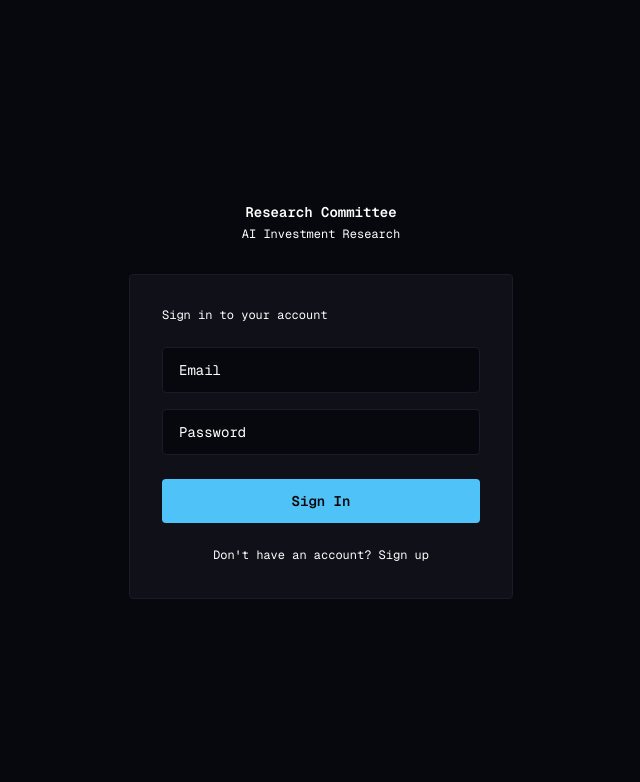
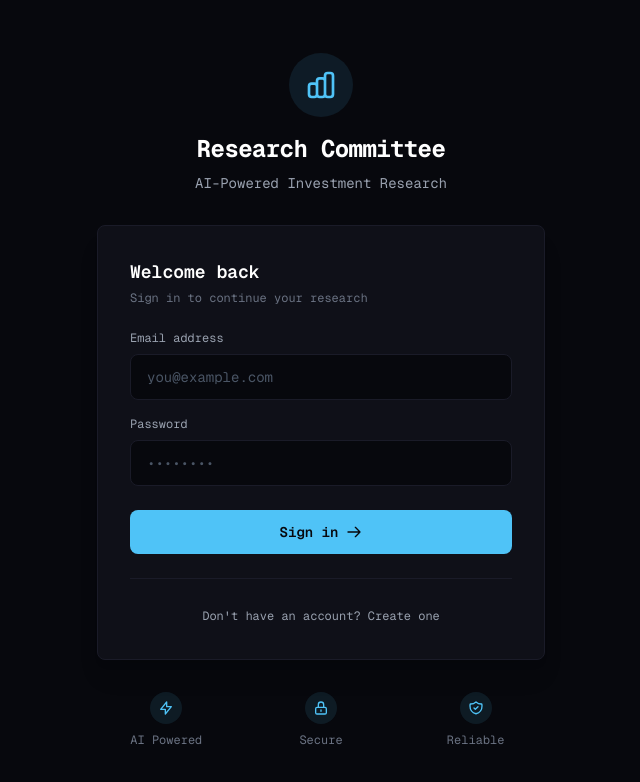
Before and after one commit to yoyon111/AI-stock-evaluator, a Next.js app: page /login in a window 1280 px wide. Shown: the top 782 px of the page, without its empty margins (319-959 px from the left). Built offline with nearby package versions, Linux system fonts and the light colour scheme; no server answers.

Commit message:
Add files via upload

```diff
--- a/app/login/page.tsx
+++ b/app/login/page.tsx
@@ -10,6 +10,7 @@ export default function Login() {
   const [isSignUp, setIsSignUp] = useState(false)
   const [loading, setLoading] = useState(false)
   const [error, setError] = useState('')
+  const [success, setSuccess] = useState('')
   const router = useRouter()
   const supabase = createClient()
 
@@ -17,70 +18,181 @@ export default function Login() {
     e.preventDefault()
     setLoading(true)
     setError('')
+    setSuccess('')
 
     if (isSignUp) {
       const { error } = await supabase.auth.signUp({ email, password })
-      if (error) setError(error.message)
-      else setError('Check your email to confirm your account.')
+      if (error) {
+        setError(error.message)
+      } else {
+        setSuccess('✓ Check your email to confirm your account')
+        setEmail('')
+        setPassword('')
+      }
     } else {
       const { error } = await supabase.auth.signInWithPassword({ email, password })
-      if (error) setError(error.message)
-      else router.push('/')
+      if (error) {
+        setError(error.message)
+      } else {
+        router.push('/')
+      }
     }
 
     setLoading(false)
   }
 
   return (
-    <div className="min-h-screen bg-[#07080d] flex items-center justify-center">
-      <div className="w-full max-w-sm">
+    <div className="min-h-screen bg-[#07080d] flex items-center justify-center p-4">
+      <div className="w-full max-w-md">
+        {/* Header */}
         <div className="mb-8 text-center">
-          <h1 className="text-white font-mono text-sm font-semibold">Research Committee</h1>
-          <p className="text-white font-mono text-xs mt-1">AI Investment Research</p>
+          <div className="w-16 h-16 mx-auto mb-4 rounded-full bg-[#4fc3f7]/10 flex items-center justify-center">
+            <svg className="w-8 h-8 text-[#4fc3f7]" fill="none" stroke="currentColor" viewBox="0 0 24 24">
+              <path strokeLinecap="round" strokeLinejoin="round" strokeWidth={2} d="M9 19v-6a2 2 0 00-2-2H5a2 2 0 00-2 2v6a2 2 0 002 2h2a2 2 0 002-2zm0 0V9a2 2 0 012-2h2a2 2 0 012 2v10m-6 0a2 2 0 002 2h2a2 2 0 002-2m0 0V5a2 2 0 012-2h2a2 2 0 012 2v14a2 2 0 01-2 2h-2a2 2 0 01-2-2z" />
+            </svg>
+          </div>
+          <h1 className="text-white font-mono text-2xl font-bold tracking-tight mb-2">
+            Research Committee
+          </h1>
+          <p className="text-gray-400 font-mono text-sm">
+            AI-Powered Investment Research
+          </p>
         </div>
 
-        <div className="border border-[#1a1b28] rounded p-8 bg-[#0f1018]">
-          <p className="text-white font-mono text-xs mb-6">
-            {isSignUp ? 'Create an account' : 'Sign in to your account'}
+        {/* Login Form */}
+        <div className="border border-[#1a1b28] rounded-lg p-8 bg-[#0f1018] shadow-xl">
+          <div className="mb-6">
+            <h2 className="text-white font-mono text-lg font-semibold mb-1">
+              {isSignUp ? 'Create account' : 'Welcome back'}
+            </h2>
+            <p className="text-gray-500 font-mono text-xs">
+              {isSignUp
+                ? 'Get started with your research account'
+                : 'Sign in to continue your research'
+              }
             </p>
+          </div>
 
-          <form onSubmit={handleSubmit} className="flex flex-col gap-4">
+          <form onSubmit={handleSubmit} className="space-y-4">
+            <div>
+              <label className="text-gray-400 font-mono text-xs mb-2 block">
+                Email address
+              </label>
               <input
                 type="email"
                 value={email}
                 onChange={e => setEmail(e.target.value)}
-              placeholder="Email"
+                placeholder="you@example.com"
                 required
-              className="bg-[#07080d] border border-[#1a1b28] text-white placeholder-white rounded px-4 py-3 text-sm font-mono focus:outline-none focus:border-[#4fc3f7]"
+                className="w-full bg-[#07080d] border border-[#1a1b28] text-white placeholder-gray-600 rounded-lg px-4 py-3 text-sm font-mono focus:outline-none focus:border-[#4fc3f7] focus:ring-1 focus:ring-[#4fc3f7] transition-all"
               />
+            </div>
+
+            <div>
+              <label className="text-gray-400 font-mono text-xs mb-2 block">
+                Password
+              </label>
               <input
                 type="password"
                 value={password}
                 onChange={e => setPassword(e.target.value)}
-              placeholder="Password"
+                placeholder="••••••••"
                 required
-              className="bg-[#07080d] border border-[#1a1b28] text-white placeholder-white rounded px-4 py-3 text-sm font-mono focus:outline-none focus:border-[#4fc3f7]"
+                minLength={6}
+                className="w-full bg-[#07080d] border border-[#1a1b28] text-white placeholder-gray-600 rounded-lg px-4 py-3 text-sm font-mono focus:outline-none focus:border-[#4fc3f7] focus:ring-1 focus:ring-[#4fc3f7] transition-all"
               />
+              {isSignUp && (
+                <p className="text-gray-600 font-mono text-xs mt-1">
+                  At least 6 characters
+                </p>
+              )}
+            </div>
 
             {error && (
-              <p className="text-[#4fc3f7] font-mono text-xs">{error}</p>
+              <div className="flex items-start gap-2 bg-red-500/10 border border-red-500/20 rounded-lg px-4 py-3">
+                <svg className="w-4 h-4 text-red-400 mt-0.5 flex-shrink-0" fill="none" stroke="currentColor" viewBox="0 0 24 24">
+                  <path strokeLinecap="round" strokeLinejoin="round" strokeWidth={2} d="M12 8v4m0 4h.01M21 12a9 9 0 11-18 0 9 9 0 0118 0z" />
+                </svg>
+                <p className="text-red-400 font-mono text-xs">{error}</p>
+              </div>
+            )}
+
+            {success && (
+              <div className="flex items-start gap-2 bg-green-500/10 border border-green-500/20 rounded-lg px-4 py-3">
+                <svg className="w-4 h-4 text-green-400 mt-0.5 flex-shrink-0" fill="none" stroke="currentColor" viewBox="0 0 24 24">
+                  <path strokeLinecap="round" strokeLinejoin="round" strokeWidth={2} d="M9 12l2 2 4-4m6 2a9 9 0 11-18 0 9 9 0 0118 0z" />
+                </svg>
+                <p className="text-green-400 font-mono text-xs">{success}</p>
+              </div>
             )}
 
             <button
               type="submit"
               disabled={loading}
-              className="bg-[#4fc3f7] text-[#07080d] font-mono font-semibold text-sm px-6 py-3 rounded hover:bg-[#81d4fa] transition-colors disabled:opacity-40 mt-2"
+              className="w-full bg-[#4fc3f7] text-[#07080d] font-mono font-semibold text-sm px-6 py-3 rounded-lg hover:bg-[#81d4fa] transition-all disabled:opacity-40 disabled:cursor-not-allowed flex items-center justify-center gap-2 mt-6"
             >
-              {loading ? '...' : isSignUp ? 'Sign Up' : 'Sign In'}
+              {loading ? (
+                <>
+                  <svg className="animate-spin h-4 w-4" viewBox="0 0 24 24">
+                    <circle className="opacity-25" cx="12" cy="12" r="10" stroke="currentColor" strokeWidth="4" fill="none" />
+                    <path className="opacity-75" fill="currentColor" d="M4 12a8 8 0 018-8V0C5.373 0 0 5.373 0 12h4zm2 5.291A7.962 7.962 0 014 12H0c0 3.042 1.135 5.824 3 7.938l3-2.647z" />
+                  </svg>
+                  {isSignUp ? 'Creating account...' : 'Signing in...'}
+                </>
+              ) : (
+                <>
+                  {isSignUp ? 'Create account' : 'Sign in'}
+                  <svg className="w-4 h-4" fill="none" stroke="currentColor" viewBox="0 0 24 24">
+                    <path strokeLinecap="round" strokeLinejoin="round" strokeWidth={2} d="M14 5l7 7m0 0l-7 7m7-7H3" />
+                  </svg>
+                </>
+              )}
             </button>
           </form>
 
+          <div className="mt-6 pt-6 border-t border-[#1a1b28]">
             <button
-            onClick={() => { setIsSignUp(!isSignUp); setError('') }}
-            className="text-white font-mono text-xs hover:text-[#9098b8] transition-colors mt-6 w-full text-center"
+              onClick={() => {
+                setIsSignUp(!isSignUp)
+                setError('')
+                setSuccess('')
+              }}
+              className="text-gray-400 font-mono text-xs hover:text-white transition-colors w-full text-center"
             >
-            {isSignUp ? 'Already have an account? Sign in' : "Don't have an account? Sign up"}
+              {isSignUp
+                ? 'Already have an account? Sign in'
+                : "Don't have an account? Create one"
+              }
             </button>
+          </div>
+        </div>
+
+        {/* Features */}
+        <div className="mt-8 grid grid-cols-3 gap-4">
+          <div className="text-center">
+            <div className="w-8 h-8 mx-auto mb-2 rounded-full bg-[#4fc3f7]/10 flex items-center justify-center">
+              <svg className="w-4 h-4 text-[#4fc3f7]" fill="none" stroke="currentColor" viewBox="0 0 24 24">
+                <path strokeLinecap="round" strokeLinejoin="round" strokeWidth={2} d="M13 10V3L4 14h7v7l9-11h-7z" />
+              </svg>
+            </div>
+            <p className="text-gray-500 font-mono text-xs">AI Powered</p>
+          </div>
+          <div className="text-center">
+            <div className="w-8 h-8 mx-auto mb-2 rounded-full bg-[#4fc3f7]/10 flex items-center justify-center">
+              <svg className="w-4 h-4 text-[#4fc3f7]" fill="none" stroke="currentColor" viewBox="0 0 24 24">
+                <path strokeLinecap="round" strokeLinejoin="round" strokeWidth={2} d="M12 15v2m-6 4h12a2 2 0 002-2v-6a2 2 0 00-2-2H6a2 2 0 00-2 2v6a2 2 0 002 2zm10-10V7a4 4 0 00-8 0v4h8z" />
+              </svg>
+            </div>
+            <p className="text-gray-500 font-mono text-xs">Secure</p>
+          </div>
+          <div className="text-center">
+            <div className="w-8 h-8 mx-auto mb-2 rounded-full bg-[#4fc3f7]/10 flex items-center justify-center">
+              <svg className="w-4 h-4 text-[#4fc3f7]" fill="none" stroke="currentColor" viewBox="0 0 24 24">
+                <path strokeLinecap="round" strokeLinejoin="round" strokeWidth={2} d="M9 12l2 2 4-4m5.618-4.016A11.955 11.955 0 0112 2.944a11.955 11.955 0 01-8.618 3.04A12.02 12.02 0 003 9c0 5.591 3.824 10.29 9 11.622 5.176-1.332 9-6.03 9-11.622 0-1.042-.133-2.052-.382-3.016z" />
+              </svg>
+            </div>
+            <p className="text-gray-500 font-mono text-xs">Reliable</p>
+          </div>
         </div>
       </div>
     </div>
```
Lines whose indentation alone changed are shown as unchanged.
